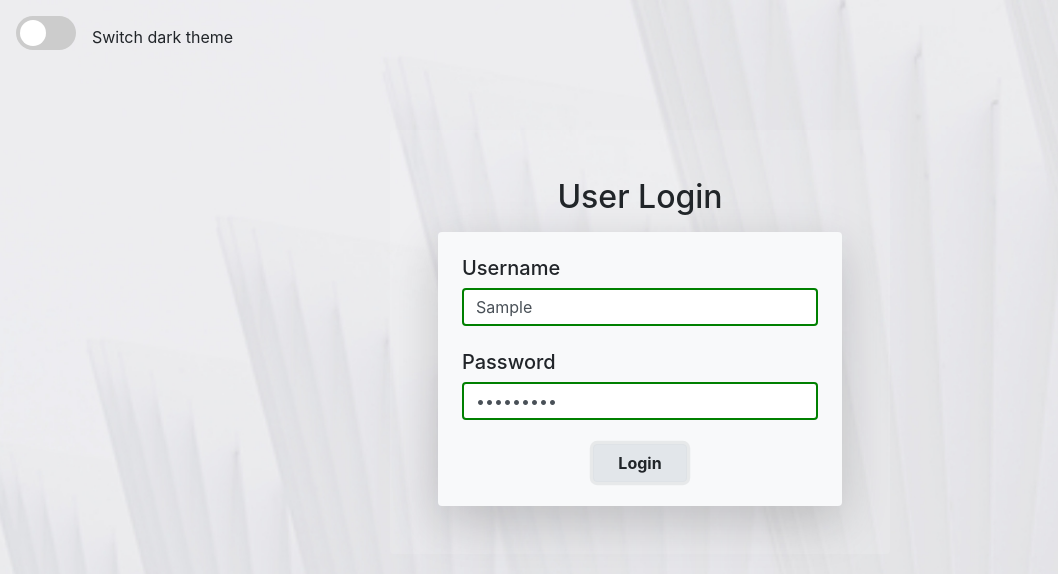
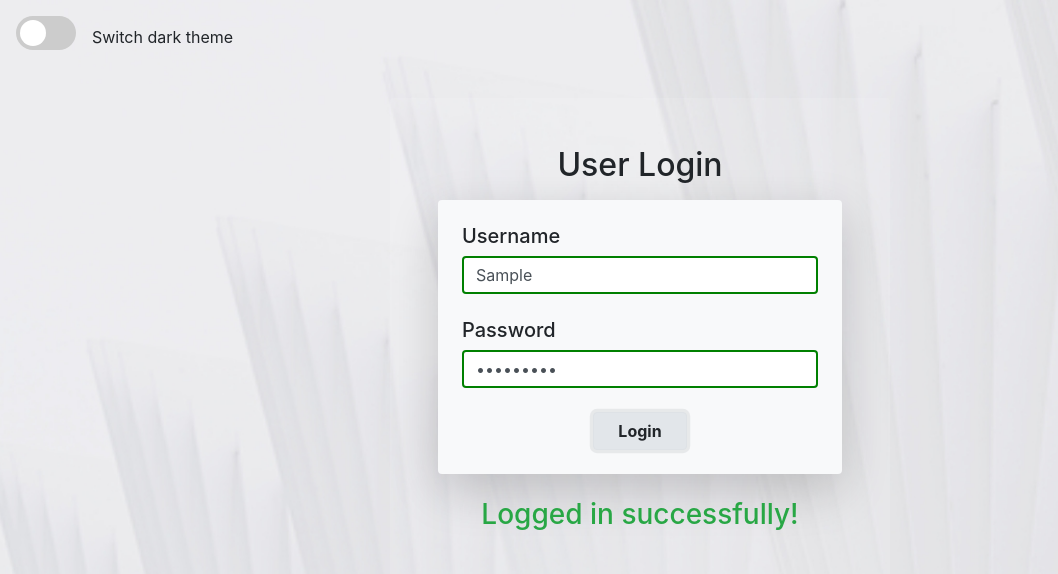
Before and after one commit to Ndn1618/login-form-with-react, a React (Create React App) app: page / in a window 1280 px wide. Both pictures are taken after typing "Sample", "Sample123" into the empty fields and a click on the button "Login". Shown: the top 574 px of the page, without its empty margins (0-1058 px from the left). Built offline with nearby package versions, Linux system fonts and the light colour scheme.

Commit message:
Show a message if user could logged in

```diff
--- a/src/App.js
+++ b/src/App.js
@@ -9,6 +9,7 @@ function App() {
   const themeMode = theme === 'light' ? lightTheme : darkTheme;
   const passwordRef = useRef(null)
   const usernameRef = useRef(null)
+  const loggedTextRef = useRef(null)
 
   return (
     <>
@@ -21,7 +22,7 @@ function App() {
           </label>
           Switch {theme === 'light' ? 'dark' : 'light'} theme
         </label>
-        <section className='py-5 login-from-section'>
+        <section className='py-3 login-from-section'>
           <div className="login-form-wrapper container p-5 rounded">
             <h2 className={themeMode.loginHeading}>User Login</h2>
             <form className={themeMode.loginForm} action='https://echo.htmlacademy.ru' method='POST'
@@ -44,6 +45,8 @@ function App() {
                   }
 
                   setPasswordErrorText('')
+
+                  loggedTextRef.current.classList.remove('d-none')
                 }}
             >
               <div className='mb-4'>
@@ -58,6 +61,7 @@ function App() {
               </div>
               <button className='btn btn-light border align-self-center px-4 font-weight-bold' type='submit'>Login</button>
             </form>
+            <p ref={loggedTextRef} className='text-center pt-4 h3 text-success d-none'>Logged in successfully!</p>
           </div>
         </section>
       </div>
```
Also changed, not shown: 1 other file (tests, documents, lock files or other folders).
